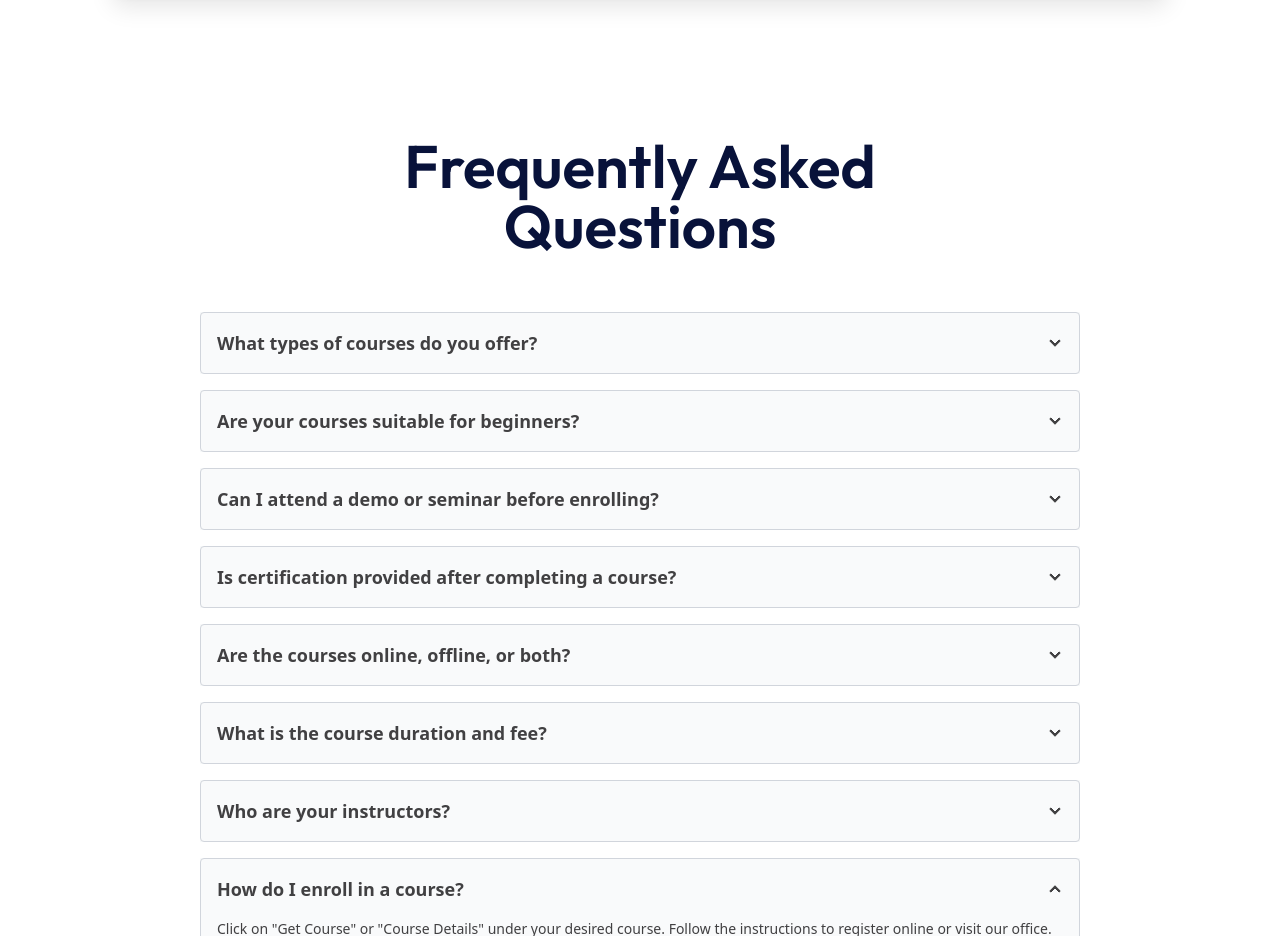
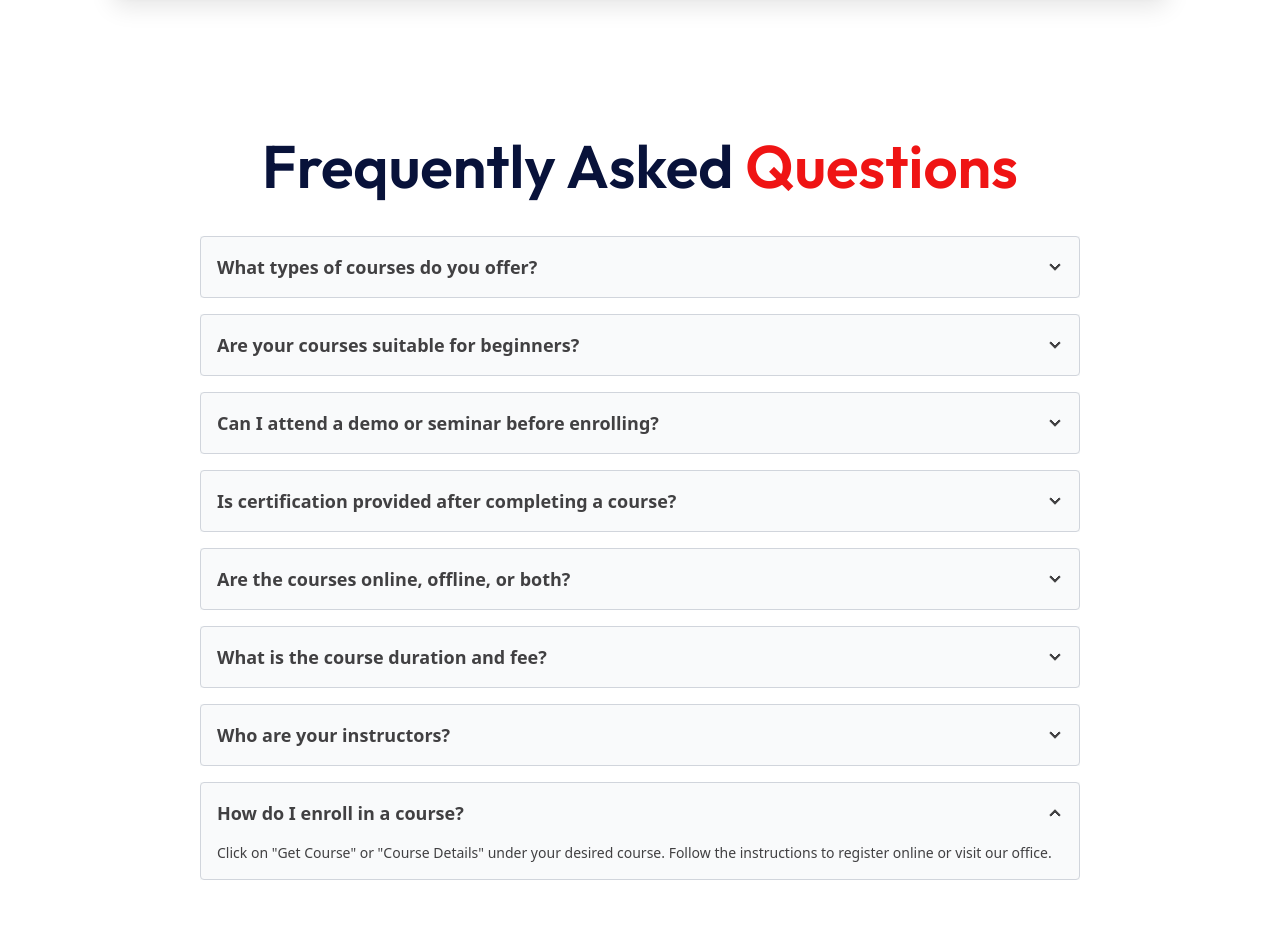
Before and after one commit to KISeam/Everest-IT-LMS-Web-Site, a React (Vite) app: page / in a window 1280 px wide. Shown: the part 4960-5896 px from the top of the page. Built offline with nearby package versions, Linux system fonts and the light colour scheme.

Commit message:
text color update

```diff
--- a/src/Page/Home/HomeComponents/FAQ.jsx
+++ b/src/Page/Home/HomeComponents/FAQ.jsx
@@ -1,5 +1,4 @@
 import React from "react";
-import SectionHeading from "../../../Components/Shared/SectionHeading";
 
 const FAQ = () => {
   return (
@@ -7,7 +6,9 @@ const FAQ = () => {
       <div className="bg-white py-16">
         <div className="w-full sm:w-11/12 lg:w-11/12 2xl:w-12/12 mx-auto">
           <div className="flex flex-col gap-10">
-            <SectionHeading title={"Frequently Asked Questions"} />
+            <h1 className="text-center csd text-4xl md:text-5xl lg:text-6xl font-semibold outfit-semibold work">
+              Frequently Asked <span className="cpr">Questions</span>
+            </h1>
             <div className="w-3/4 mx-auto space-y-4">
               <div className="join join-vertical bg-gray-50 text-gray-500 w-full">
                 <div className="collapse collapse-arrow join-item border-gray-300 border">
--- a/src/Page/Home/HomeComponents/PopularCourse.jsx
+++ b/src/Page/Home/HomeComponents/PopularCourse.jsx
@@ -6,7 +6,6 @@ const PopularCourse = () => {
   return (
     <div className="">
       <div className="py-16 rounded-2xl">
-
         <h1 className="text-center csd text-4xl md:text-5xl lg:text-6xl font-semibold outfit-semibold work">
           <span className="cpr">Popular </span>Courses
         </h1>
```
